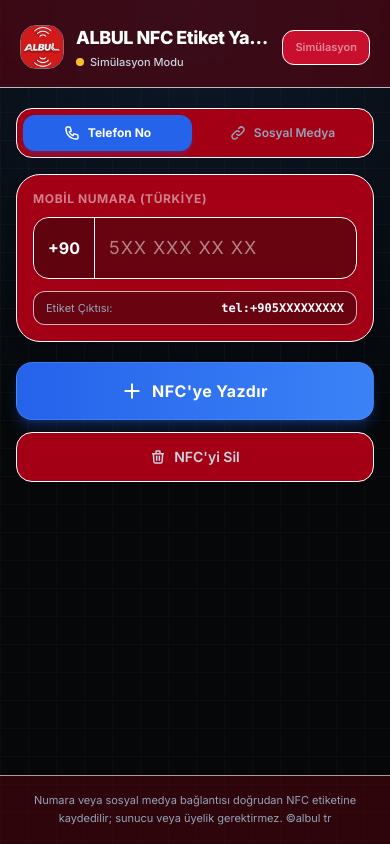
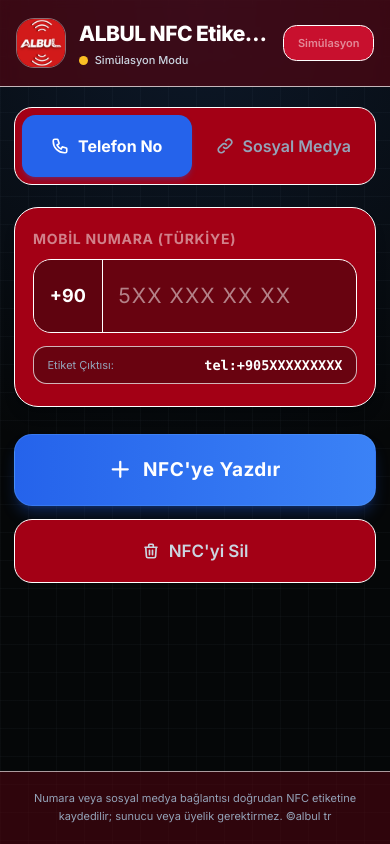
Before and after one commit to Albultr/Nfc-nunarator, a plain HTML site: page index.html in a window 390 px wide. Drawn offline with nearby package versions, Linux system fonts and the light colour scheme.

Commit message:
Update index.html

```diff
--- a/index.html
+++ b/index.html
@@ -135,6 +135,68 @@
         .check-pop-anim {
             animation: checkPop 0.35s cubic-bezier(0.22, 1, 0.36, 1) forwards;
         }
+
+/* ALBUL NFC - MOBİL TASARIM */
+@media screen and (max-width: 600px) {
+    html {
+        font-size: 18px !important;
+    }
+
+    header {
+        padding: 18px 16px !important;
+    }
+
+    header h1 {
+        font-size: 21px !important;
+    }
+
+    main {
+        padding: 20px 14px 28px !important;
+        gap: 22px !important;
+    }
+
+    main nav button {
+        min-height: 62px !important;
+        font-size: 16px !important;
+    }
+
+    #phonePanel,
+    #socialPanel {
+        padding: 22px 18px !important;
+        border-radius: 24px !important;
+    }
+
+    #phonePanel label,
+    #socialPanel > div > span {
+        font-size: 14px !important;
+    }
+
+    #phoneInputWrapper,
+    #socialInputWrapper {
+        min-height: 68px !important;
+    }
+
+    #phoneInput,
+    #socialHandleInput {
+        font-size: 21px !important;
+        padding-top: 20px !important;
+        padding-bottom: 20px !important;
+    }
+
+    #writeActionBtn {
+        min-height: 72px !important;
+        font-size: 19px !important;
+    }
+
+    #eraseActionBtn {
+        min-height: 64px !important;
+        font-size: 17px !important;
+    }
+
+    footer {
+        padding: 18px 14px !important;
+    }
+}
     </style>
 </head>
 <body class="bg-[#050708] text-white cockpit-grid">
```
